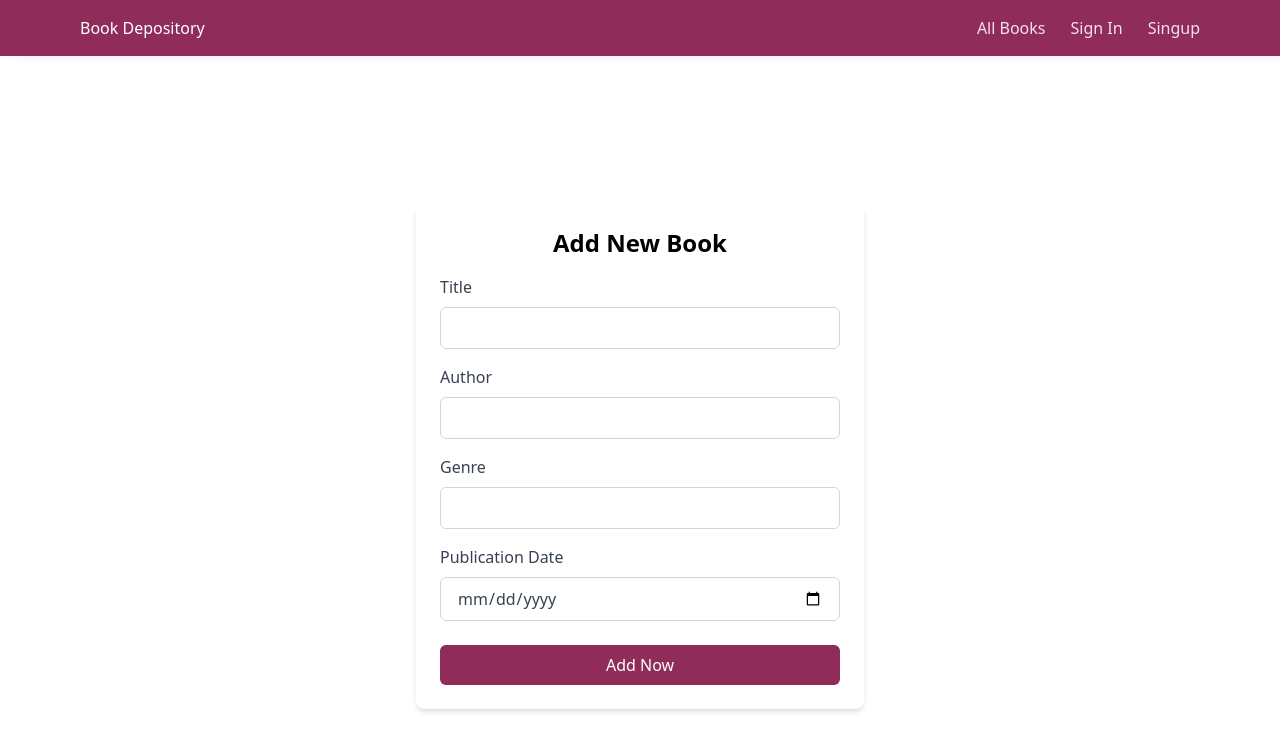
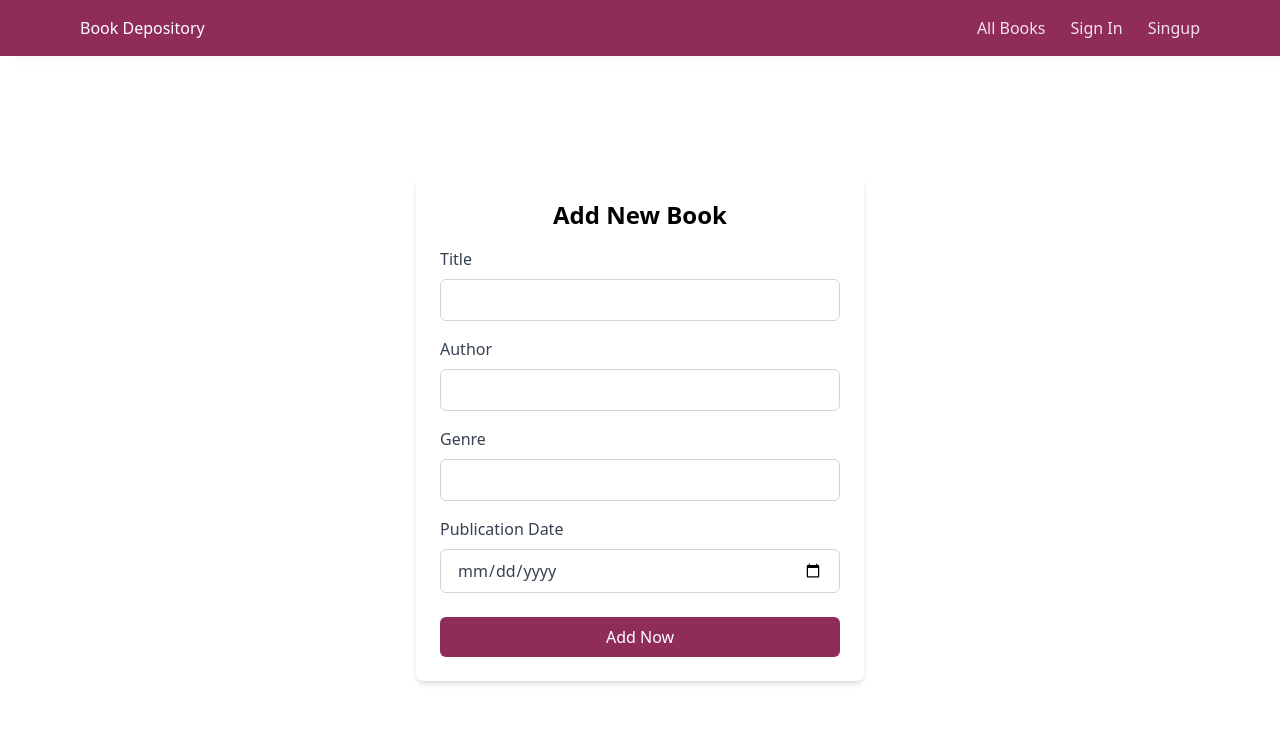
Before and after one commit to soumik9/booking-catalog, a React (Create React App) app in the folder client/: page /add-new-book in a window 1280 px wide. Shown: the top 750 px of the page. Built offline with nearby package versions, Linux system fonts and the light colour scheme; no server answers.

Commit message:
card layout component

```diff
--- /dev/null
+++ b/client/src/components/CardLayout/CardLayoutScreen.tsx
@@ -0,0 +1,16 @@
+
+
+const CardLayoutScreen = ({ title, children }: { title: string; children: React.ReactNode }) => {
+    return (
+        <div className='container'>
+            <div className="flex flex-col items-center justify-center min-h-screen-minus-56">
+                <div className="max-w-md w-full p-6 bg-white rounded-lg shadow-md">
+                    <h2 className="text-2xl font-semibold text-center">{title}</h2>
+                    {children}
+                </div>
+            </div>
+        </div>
+    )
+}
+
+export default CardLayoutScreen
--- a/client/src/views/AddNewBook/AddNewBook.tsx
+++ b/client/src/views/AddNewBook/AddNewBook.tsx
@@ -2,6 +2,7 @@ import { yupResolver } from '@hookform/resolvers/yup';
 import { useForm } from 'react-hook-form';
 import * as yup from 'yup';
 import { useCreateBookMutation } from '../../redux/features/book/bookApi';
+import CardLayoutScreen from '../../components/CardLayout/CardLayoutScreen';
 
 const validationSchema = yup.object().shape({
     title: yup.string().required('Email is required'),
@@ -27,10 +28,7 @@ const AddNewBook = () => {
     };
 
     return (
-        <div className='container'>
-            <div className="flex flex-col items-center justify-center min-h-screen">
-                <div className="max-w-md w-full p-6 bg-white rounded-lg shadow-md">
-                    <h2 className="text-2xl font-semibold text-center">Add New Book</h2>
+        <CardLayoutScreen title='Add New Book'>
             <form onSubmit={handleSubmit(onSubmit)} className="mt-4">
                 <div className="mb-4">
                     <label htmlFor="title" className="block text-gray-700">Title</label>
@@ -38,7 +36,7 @@ const AddNewBook = () => {
                         type="text"
                         id="title"
                         {...register('title')}
-                                className="w-full px-4 py-2 mt-2 text-gray-700 border border-gray-300 rounded-md focus:outline-none focus:ring-primary focus:border-blue-500"
+                        className="w-full px-4 py-2 mt-2 text-gray-700 border border-gray-300 rounded-md focus:outline-none focus:ring-primary focus:border-primary"
                     />
                     {errors.title && <p className="mt-1 text-red-500">{errors.title.message}</p>}
                 </div>
@@ -48,7 +46,7 @@ const AddNewBook = () => {
                         type="text"
                         id="author"
                         {...register('author')}
-                                className="w-full px-4 py-2 mt-2 text-gray-700 border border-gray-300 rounded-md focus:outline-none focus:ring-primary focus:border-blue-500"
+                        className="w-full px-4 py-2 mt-2 text-gray-700 border border-gray-300 rounded-md focus:outline-none focus:ring-primary focus:border-primary"
                     />
                     {errors.author && <p className="mt-1 text-red-500">{errors.author.message}</p>}
                 </div>
@@ -58,7 +56,7 @@ const AddNewBook = () => {
                         type="text"
                         id="genre"
                         {...register('genre')}
-                                className="w-full px-4 py-2 mt-2 text-gray-700 border border-gray-300 rounded-md focus:outline-none focus:ring-primary focus:border-blue-500"
+                        className="w-full px-4 py-2 mt-2 text-gray-700 border border-gray-300 rounded-md focus:outline-none focus:ring-primary focus:border-primary"
                     />
                     {errors.genre && <p className="mt-1 text-red-500">{errors.genre.message}</p>}
                 </div>
@@ -68,7 +66,7 @@ const AddNewBook = () => {
                         type="date"
                         id="publication_date"
                         {...register('publication_date')}
-                                className="w-full px-4 py-2 mt-2 text-gray-700 border border-gray-300 rounded-md focus:outline-none focus:ring-primary focus:border-blue-500"
+                        className="w-full px-4 py-2 mt-2 text-gray-700 border border-gray-300 rounded-md focus:outline-none focus:ring-primary focus:border-primary"
                     />
                     {errors.publication_date && <p className="mt-1 text-red-500">{errors.publication_date.message}</p>}
                 </div>
@@ -79,9 +77,7 @@ const AddNewBook = () => {
                     {isLoading ? 'Loadiing' : 'Add Now'}
                 </button>
             </form>
-                </div>
-            </div>
-        </div>
+        </CardLayoutScreen>
     )
 }
 
--- a/client/tailwind.config.js
+++ b/client/tailwind.config.js
@@ -28,6 +28,9 @@ module.exports = {
         // primary: ["Noto Sans", "sans-serif"],
         // secondary: ["Alkatra", "cursive"],
       },
+      minHeight: {
+        'screen-minus-56': 'calc(100vh - 56px)',
+      },
     },
     screens: {
       xs: "375px",
```
Lines whose indentation alone changed are shown as unchanged.
